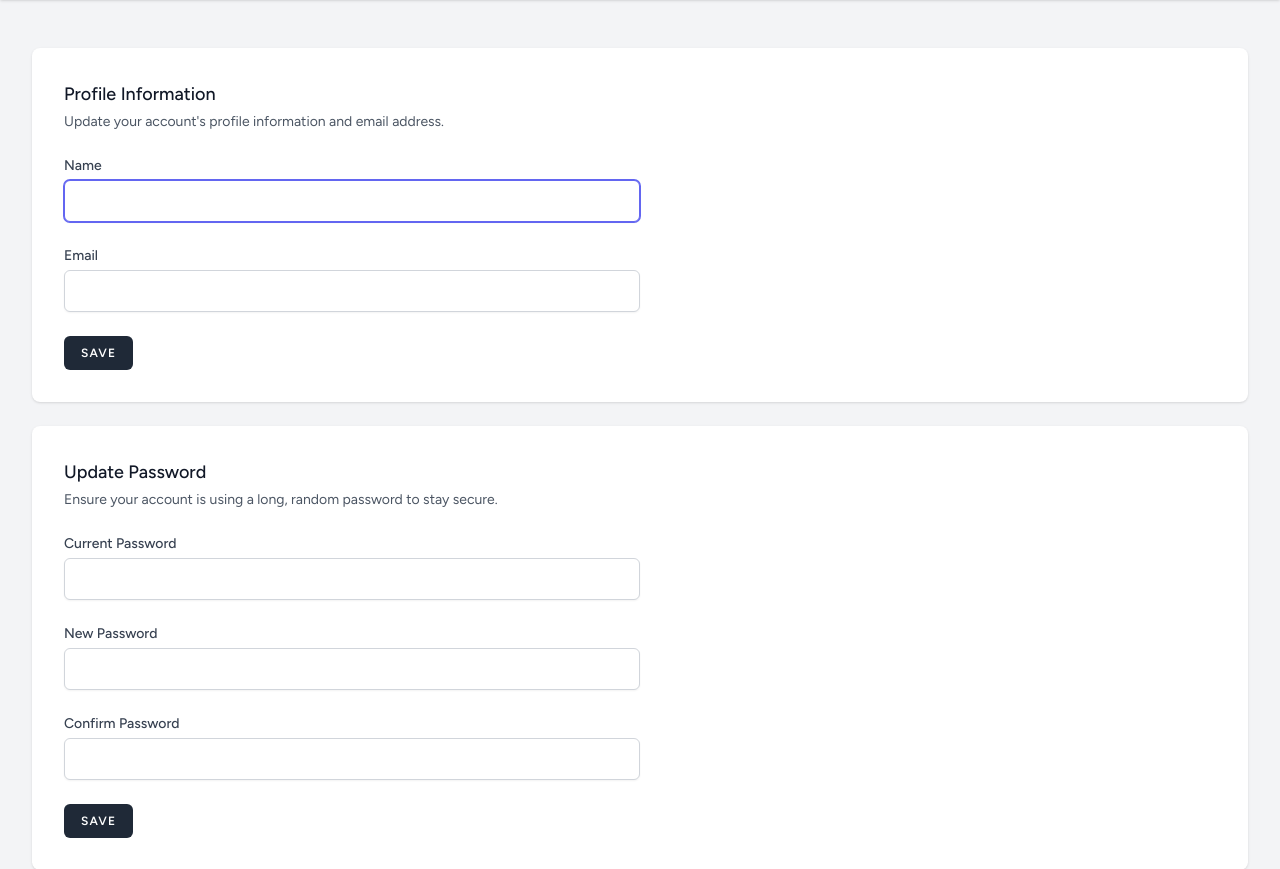
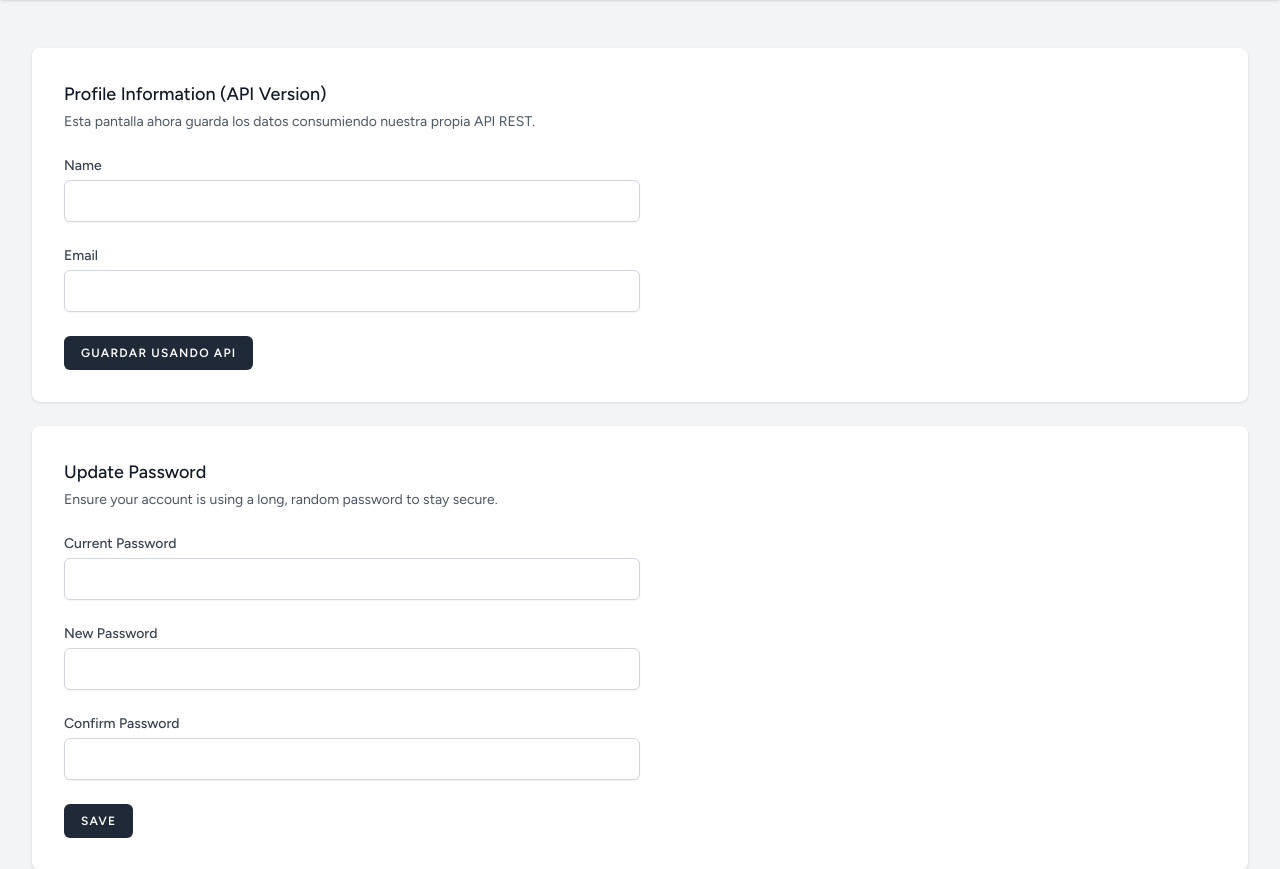
Before and after one commit to mmarceee/proyecto-PHP, a Laravel app: page /profile in a window 1280 px wide. Shown: the part 154-1023 px from the top of the page. Run offline with Laravel 12, Linux system fonts and the light colour scheme; a user stored in the database is signed in; data comes from the database, SQL or seed files in the repository; style sheets or scripts are compiled from the project's sources; some libraries are stand-ins or nearby versions.

Commit message:
prueba API flujo con profile

```diff
--- a/bootstrap/app.php
+++ b/bootstrap/app.php
@@ -7,6 +7,7 @@
 return Application::configure(basePath: dirname(__DIR__))
     ->withRouting(
         web: __DIR__.'/../routes/web.php',
+        api: __DIR__.'/../routes/api.php',
         commands: __DIR__.'/../routes/console.php',
         health: '/up',
     )
--- a/composer.json
+++ b/composer.json
@@ -11,6 +11,7 @@
     "require": {
         "php": "^8.3",
         "laravel/framework": "^13.7",
+        "laravel/sanctum": "^4.0",
         "laravel/tinker": "^3.0",
         "livewire/livewire": "^3.6.4",
         "livewire/volt": "^1.7.0"
--- /dev/null
+++ b/config/sanctum.php
@@ -0,0 +1,87 @@
+<?php
+
+use Illuminate\Cookie\Middleware\EncryptCookies;
+use Illuminate\Foundation\Http\Middleware\ValidateCsrfToken;
+use Laravel\Sanctum\Http\Middleware\AuthenticateSession;
+use Laravel\Sanctum\Sanctum;
+
+return [
+
+    /*
+    |--------------------------------------------------------------------------
+    | Stateful Domains
+    |--------------------------------------------------------------------------
+    |
+    | Requests from the following domains / hosts will receive stateful API
+    | authentication cookies. Typically, these should include your local
+    | and production domains which access your API via a frontend SPA.
+    |
+    */
+
+    'stateful' => explode(',', env('SANCTUM_STATEFUL_DOMAINS', sprintf(
+        '%s%s',
+        'localhost,localhost:3000,127.0.0.1,127.0.0.1:8000,::1',
+        Sanctum::currentApplicationUrlWithPort(),
+        // Sanctum::currentRequestHost(),
+    ))),
+
+    /*
+    |--------------------------------------------------------------------------
+    | Sanctum Guards
+    |--------------------------------------------------------------------------
+    |
+    | This array contains the authentication guards that will be checked when
+    | Sanctum is trying to authenticate a request. If none of these guards
+    | are able to authenticate the request, Sanctum will use the bearer
+    | token that's present on an incoming request for authentication.
+    |
+    */
+
+    'guard' => ['web'],
+
+    /*
+    |--------------------------------------------------------------------------
+    | Expiration Minutes
+    |--------------------------------------------------------------------------
+    |
+    | This value controls the number of minutes until an issued token will be
+    | considered expired. This will override any values set in the token's
+    | "expires_at" attribute, but first-party sessions are not affected.
+    |
+    */
+
+    'expiration' => null,
+
+    /*
+    |--------------------------------------------------------------------------
+    | Token Prefix
+    |--------------------------------------------------------------------------
+    |
+    | Sanctum can prefix new tokens in order to take advantage of numerous
+    | security scanning initiatives maintained by open source platforms
+    | that notify developers if they commit tokens into repositories.
+    |
+    | See: https://docs.github.com/en/code-security/secret-scanning/about-secret-scanning
+    |
+    */
+
+    'token_prefix' => env('SANCTUM_TOKEN_PREFIX', ''),
+
+    /*
+    |--------------------------------------------------------------------------
+    | Sanctum Middleware
+    |--------------------------------------------------------------------------
+    |
+    | When authenticating your first-party SPA with Sanctum you may need to
+    | customize some of the middleware Sanctum uses while processing the
+    | request. You may change the middleware listed below as required.
+    |
+    */
+
+    'middleware' => [
+        'authenticate_session' => AuthenticateSession::class,
+        'encrypt_cookies' => EncryptCookies::class,
+        'validate_csrf_token' => ValidateCsrfToken::class,
+    ],
+
+];
--- a/resources/views/livewire/profile/update-profile-information-form.blade.php
+++ b/resources/views/livewire/profile/update-profile-information-form.blade.php
@@ -1,115 +1,96 @@
 <?php
 
-use App\Models\User;
 use Illuminate\Support\Facades\Auth;
-use Illuminate\Support\Facades\Session;
-use Illuminate\Validation\Rule;
 use Livewire\Volt\Component;
 
+// 1. LIMPIEZA: Dejamos el bloque PHP casi vacío.
+// Solo lo usamos para cargar los datos iniciales al abrir la pantalla.
+// Borramos toda la lógica de validación y guardado en base de datos.
 new class extends Component
 {
     public string $name = '';
     public string $email = '';
 
-    /**
-     * Mount the component.
-     */
     public function mount(): void
     {
         $this->name = Auth::user()->name;
         $this->email = Auth::user()->email;
-    }
-
-    /**
-     * Update the profile information for the currently authenticated user.
-     */
-    public function updateProfileInformation(): void
-    {
-        $user = Auth::user();
-
-        $validated = $this->validate([
-            'name' => ['required', 'string', 'max:255'],
-            'email' => ['required', 'string', 'lowercase', 'email', 'max:255', Rule::unique(User::class)->ignore($user->id)],
-        ]);
-
-        $user->fill($validated);
-
-        if ($user->isDirty('email')) {
-            $user->email_verified_at = null;
-        }
-
-        $user->save();
-
-        $this->dispatch('profile-updated', name: $user->name);
-    }
-
-    /**
-     * Send an email verification notification to the current user.
-     */
-    public function sendVerification(): void
-    {
-        $user = Auth::user();
-
-        if ($user->hasVerifiedEmail()) {
-            $this->redirectIntended(default: route('dashboard', absolute: false));
-
-            return;
-        }
-
-        $user->sendEmailVerificationNotification();
-
-        Session::flash('status', 'verification-link-sent');
     }
 }; ?>
 
 <section>
     <header>
         <h2 class="text-lg font-medium text-gray-900 dark:text-gray-100">
-            {{ __('Profile Information') }}
+            {{ __('Profile Information (API Version)') }}
         </h2>
-
         <p class="mt-1 text-sm text-gray-600 dark:text-gray-400">
-            {{ __("Update your account's profile information and email address.") }}
+            Esta pantalla ahora guarda los datos consumiendo nuestra propia API REST.
         </p>
     </header>
 
-    <form wire:submit="updateProfileInformation" class="mt-6 space-y-6">
+    <form id="formulario-perfil-api" class="mt-6 space-y-6">
         <div>
             <x-input-label for="name" :value="__('Name')" />
-            <x-text-input wire:model="name" id="name" name="name" type="text" class="mt-1 block w-full" required autofocus autocomplete="name" />
-            <x-input-error class="mt-2" :messages="$errors->get('name')" />
+            <x-text-input wire:model="name" id="name" type="text" class="mt-1 block w-full" />
         </div>
 
         <div>
             <x-input-label for="email" :value="__('Email')" />
-            <x-text-input wire:model="email" id="email" name="email" type="email" class="mt-1 block w-full" required autocomplete="username" />
-            <x-input-error class="mt-2" :messages="$errors->get('email')" />
-
-            @if (auth()->user() instanceof \Illuminate\Contracts\Auth\MustVerifyEmail && ! auth()->user()->hasVerifiedEmail())
-                <div>
-                    <p class="text-sm mt-2 text-gray-800 dark:text-gray-200">
-                        {{ __('Your email address is unverified.') }}
-
-                        <button wire:click.prevent="sendVerification" class="underline text-sm text-gray-600 dark:text-gray-400 hover:text-gray-900 dark:hover:text-gray-100 rounded-md focus:outline-none focus:ring-2 focus:ring-offset-2 focus:ring-indigo-500 dark:focus:ring-offset-gray-800">
-                            {{ __('Click here to re-send the verification email.') }}
-                        </button>
-                    </p>
-
-                    @if (session('status') === 'verification-link-sent')
-                        <p class="mt-2 font-medium text-sm text-green-600 dark:text-green-400">
-                            {{ __('A new verification link has been sent to your email address.') }}
-                        </p>
-                    @endif
-                </div>
-            @endif
+            <x-text-input wire:model="email" id="email" type="email" class="mt-1 block w-full" />
         </div>
 
         <div class="flex items-center gap-4">
-            <x-primary-button>{{ __('Save') }}</x-primary-button>
-
-            <x-action-message class="me-3" on="profile-updated">
-                {{ __('Saved.') }}
-            </x-action-message>
+            <button type="button" onclick="guardarPerfilPorAPI()" class="inline-flex items-center px-4 py-2 bg-gray-800 dark:bg-gray-200 border border-transparent rounded-md font-semibold text-xs text-white dark:text-gray-800 uppercase tracking-widest hover:bg-gray-700">
+                Guardar usando API
+            </button>
+            <span id="mensaje-exito" class="text-green-600 hidden">¡Guardado exitosamente!</span>
         </div>
     </form>
 </section>
+
+<script>
+    function guardarPerfilPorAPI() {
+        const nombreIngresado = document.getElementById('name').value;
+        const emailIngresado = document.getElementById('email').value;
+        const csrfToken = document.querySelector('meta[name="csrf-token"]').getAttribute('content');
+
+        // Ocultamos el mensaje de éxito antes de intentar guardar
+        document.getElementById('mensaje-exito').classList.add('hidden');
+
+        fetch('/api/profile/info', {
+            method: 'PUT',
+            headers: {
+                'Content-Type': 'application/json',
+                'Accept': 'application/json',
+                'X-CSRF-TOKEN': csrfToken
+            },
+            // LA CLAVE MAGICA: Le dice a JS que envíe tu cookie de sesión a la API
+            credentials: 'same-origin',
+            body: JSON.stringify({
+                name: nombreIngresado,
+                email: emailIngresado
+            })
+        })
+        .then(response => {
+            // AHORA SI: Verificamos si el servidor nos dio un OK (200)
+            if (!response.ok) {
+                throw new Error('Error del servidor: ' + response.status);
+            }
+            return response.json();
+        })
+        .then(data => {
+            console.log("Respuesta de la API:", data);
+
+            // Solo mostramos el verde si realmente guardó
+            document.getElementById('mensaje-exito').classList.remove('hidden');
+            setTimeout(() => {
+                document.getElementById('mensaje-exito').classList.add('hidden');
+            }, 3000);
+        })
+        .catch(error => {
+            // Ahora los 401 o 500 caerán aquí
+            console.error('Hubo un error contactando a la API:', error);
+            alert("No se pudo guardar. Revisa la consola roja.");
+        });
+    }
+</script>
--- /dev/null
+++ b/routes/api.php
@@ -0,0 +1,9 @@
+<?php
+
+use Illuminate\Support\Facades\Route;
+use App\Http\Controllers\Api\ProfileApiController;
+
+// Cambiamos sanctum por web para que comparta la sesión con Blade
+Route::middleware('web')->group(function () {
+    Route::put('/profile/info', [ProfileApiController::class, 'updateInfo']);
+});
```
Also changed, not shown: app/Http/Controllers/Api/ProfileApiController.php (added, +29 -0 lines), app/Services/ProfileService.php (added, +25 -0 lines), database/migrations/2026_05_18_203237_create_personal_access_tokens_table.php (added), 1 other file.
